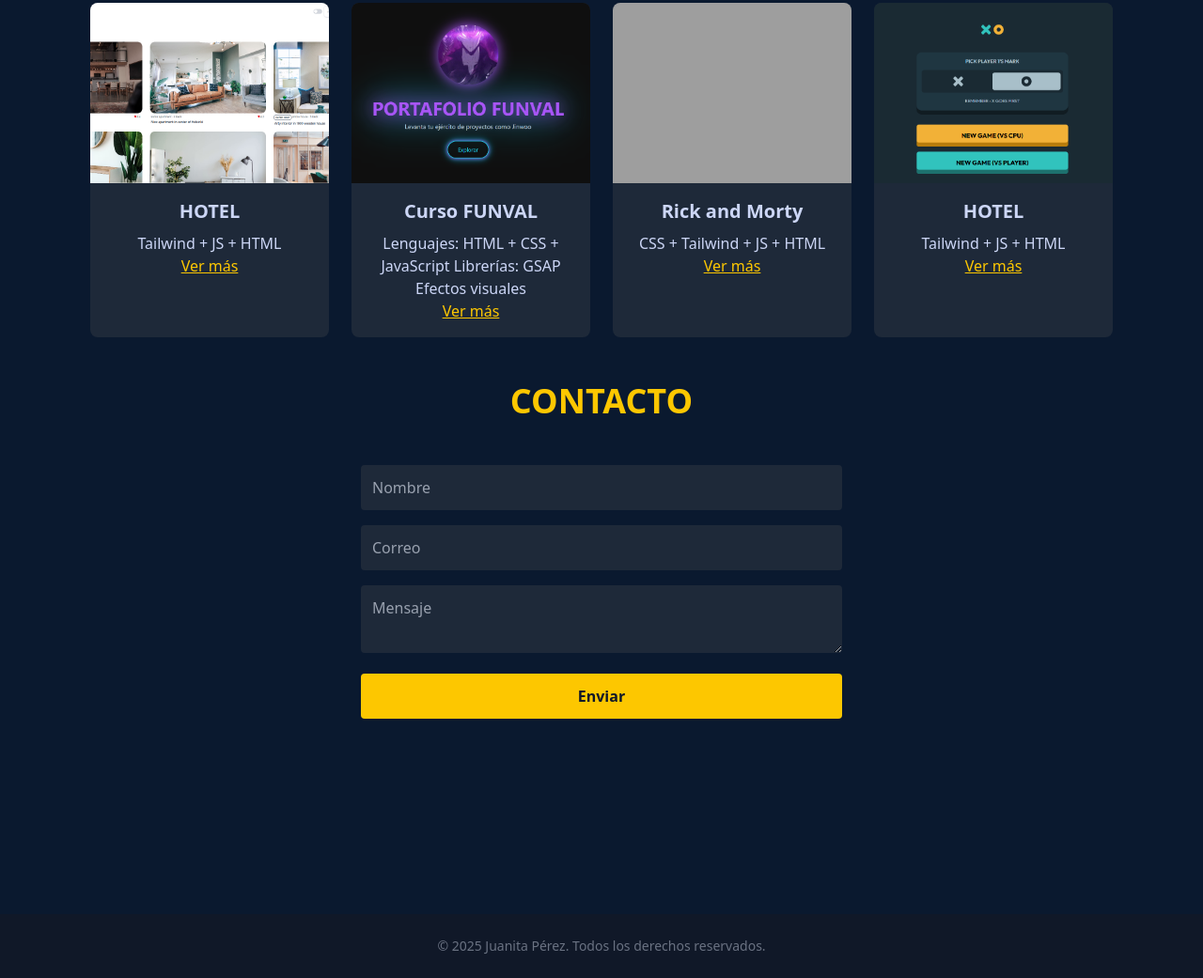
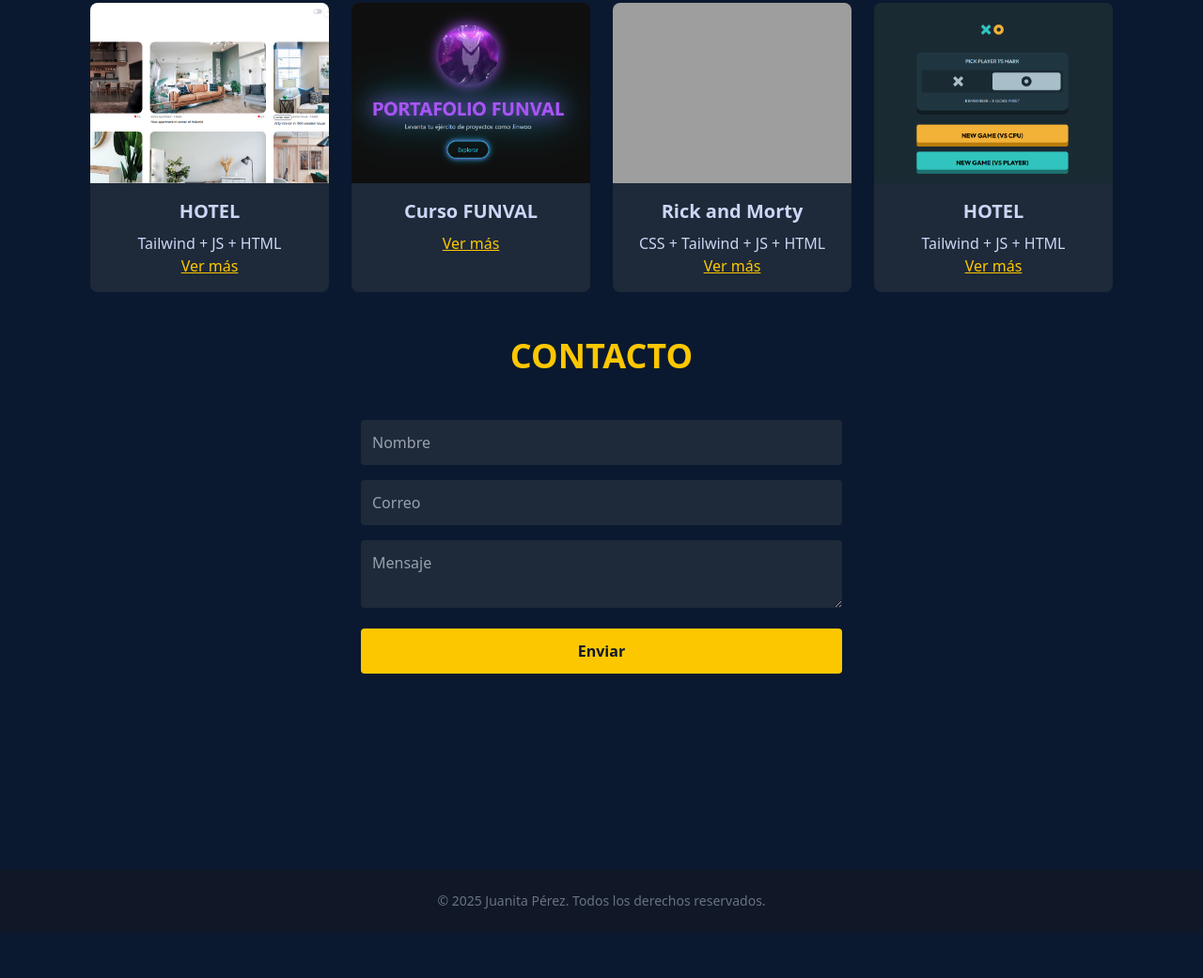
Before and after one commit to JPgitidaho/Proyecto-portafolio, a website with bundled scripts: page index.html in a window 1280 px wide. Shown: the part 2173-3214 px from the top of the page at 94% size. After the commit the page ends 3166 px from the top, so only its background shows below. Built offline with nearby package versions, Linux system fonts and the light colour scheme; grey boxes are pictures that could not be loaded; a small style sheet from the web is missing; files whose address does not match are found by name.

Commit message:
actualization

```diff
--- a/index.html
+++ b/index.html
@@ -16,13 +16,15 @@
   <title>Juanita Pérez - Portafolio</title>
   <link href="./output.css" rel="stylesheet">
   <link rel="stylesheet" href="./base.css">
+
 </head>
 
 <body class="font-sans">
+
   <div id="custom-cursor"></div>
-  <header class="p-6 flex justify-between items-center bg-gray-900 shadow-lg sticky top-0 z-50">
+  <header class="p-6 flex justify-between items-center bg-gray-900  shadow-lg sticky top-0 z-50">
     <h1 class="text-2xl font-bold text-yellow-400 letter-animate">
-      <div class="relative inline-block text-6xl font-extrabold">
+      <div class="ver relative inline-block text-6xl font-extrabold">
         <span class="absolute top-1 left-1 text-purple-300 opacity-60 select-none">[JP]</span>
         <span class="relative text-yellow-400">[JP]</span>
       </div>
@@ -90,6 +92,7 @@
       <a href="#proyectos"
         class="inline-block mt-6 px-6 py-3 bg-yellow-400 text-gray-900 rounded-xl font-semibold btn-animate">Ver
         Proyectos</a>
+
     </section>
 
     <section id="habilidades-container"></section>
@@ -148,10 +151,10 @@
           <img src="./imagenes/funval.png" alt="Proyecto 4" class="w-full h-48 object-cover">
           <div class="p-4">
             <h4 class="text-xl font-semibold mb-2">Curso FUNVAL</h4>
-            <p> Lenguajes: HTML + CSS + JavaScript
-              Librerías: GSAP
-              Efectos visuales</p>
-            <a href="https://jpgitidaho.github.io/Curso-Funval/" class="text-yellow-400 underline">Ver más</a>
+            <p>
+
+             </p>
+            <a href="" class="text-yellow-400 underline">Ver más</a>
           </div>
         </div>
         <div class="bg-gray-800 rounded-lg overflow-hidden hover-glow">
@@ -159,7 +162,7 @@
           <div class="p-4">
             <h4 class="text-xl font-semibold mb-2">Rick and Morty</h4>
             <p> CSS + Tailwind + JS + HTML</p>
-            <a href="https://jpgitidaho.github.io/RICK-AND-MORTY/" class="text-yellow-400 underline">Ver más</a>
+            <a href="" class="text-yellow-400 underline">Ver más</a>
           </div>
         </div>
         <div class="bg-gray-800 rounded-lg overflow-hidden hover-glow">
```
Also changed, not shown: output.css, scripts/script.js (line endings or trailing spaces).
